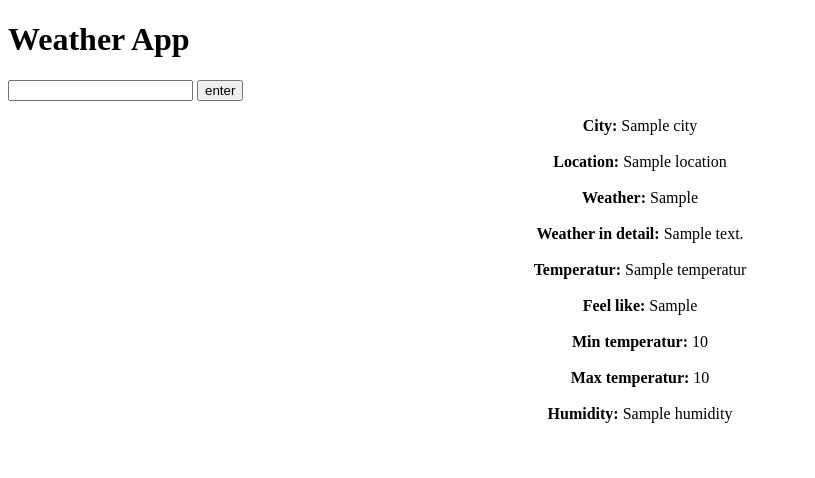
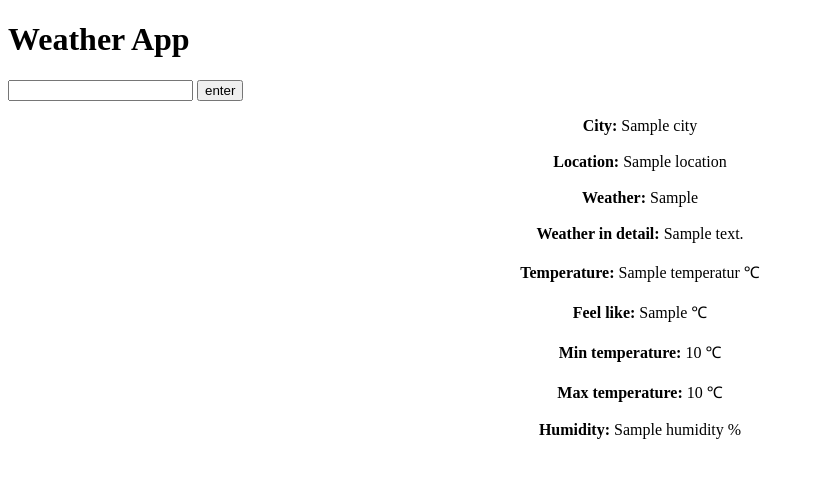
Before and after one commit to vandungdo/weather-app, a Flask app: template templates/index.html in a window 1280 px wide. Shown: the top 478 px of the page, without its empty margins (0-815 px from the left). Run offline with Flask 2, Linux system fonts and the light colour scheme; the template is opened without the code that fills it: most values are stand-ins (such as "Sample title", 1, 10 or a date in 2020).

Commit message:
change unit of temperature

```diff
--- a/app.py
+++ b/app.py
@@ -7,20 +7,21 @@ app = Flask(__name__)
 @app.route('/',methods =['GET','POST'])
 def home():
     response = []
+    weather = {}
     if request.method=='POST':
         city = request.form.get('city')
         response.append(requests.get('http://api.openweathermap.org/data/2.5/weather?q='+city+'&appid='+apiKey()).json())
-    weather = {
-        'City': response[0]['name'],
-        'Location':response[0]['coord'],
-        'Main_weather' : response[0]['weather'][0]['main'],
-        'Description_weather' : response[0]['weather'][0]['description'],
-        'Temperatur': response[0]['main']['temp'],
-        'Feels_like': response[0]['main']['feels_like'],
-        'Temp_min': response[0]['main']['temp_min'],
-        'Temp_max': response[0]['main']['temp_max'],
-        'Humidity': response[0]['main']['humidity']
-    }
+        weather = {
+            'City': response[0]['name'],
+            'Location':response[0]['coord'],
+            'Main_weather' : response[0]['weather'][0]['main'],
+            'Description_weather' : response[0]['weather'][0]['description'],
+            'Temperatur': round(response[0]['main']['temp']-273.15),
+            'Feels_like': round(response[0]['main']['feels_like']-273.15),
+            'Temp_min': round(response[0]['main']['temp_min']-273.15),
+            'Temp_max': round(response[0]['main']['temp_max']-273.15),
+            'Humidity': response[0]['main']['humidity']
+        }
     return render_template('index.html',weather=weather)
 
 # @app.route('/city',methods=['GET','POST'])
--- a/templates/index.html
+++ b/templates/index.html
@@ -23,15 +23,15 @@
             <br><br>
             <strong style="font-size: 30;text-align: center;">Weather in detail: </strong><span>{{ weather.Description_weather }}</span>
             <br><br>
-            <strong style="font-size: 30;text-align: center;">Temperatur: </strong><span>{{ weather.Temperatur }}</span>
+            <strong style="font-size: 30;text-align: center;">Temperature: </strong><span>{{ weather.Temperatur }} &#8451;</span>
             <br><br>
-            <strong style="font-size: 30;text-align: center;">Feel like: </strong><span>{{ weather.Feels_like }}</span>
+            <strong style="font-size: 30;text-align: center;">Feel like: </strong><span>{{ weather.Feels_like }} &#8451;</span>
             <br><br>
-            <strong style="font-size: 30;text-align: center;">Min temperatur: </strong><span>{{ weather.Temp_min }}</span>
+            <strong style="font-size: 30;text-align: center;">Min temperature: </strong><span>{{ weather.Temp_min }} &#8451;</span>
             <br><br>
-            <strong style="font-size: 30;text-align: center;">Max temperatur: </strong><span>{{ weather.Temp_max }}</span>
+            <strong style="font-size: 30;text-align: center;">Max temperature: </strong><span>{{ weather.Temp_max }} &#8451;</span>
             <br><br>
-            <strong style="font-size: 30;text-align: center;">Humidity: </strong><span>{{ weather.Humidity }}</span>
+            <strong style="font-size: 30;text-align: center;">Humidity: </strong><span>{{ weather.Humidity }} %</span>
         </p>
 
     </div>
```
Also changed, not shown: data.txt (deleted).
